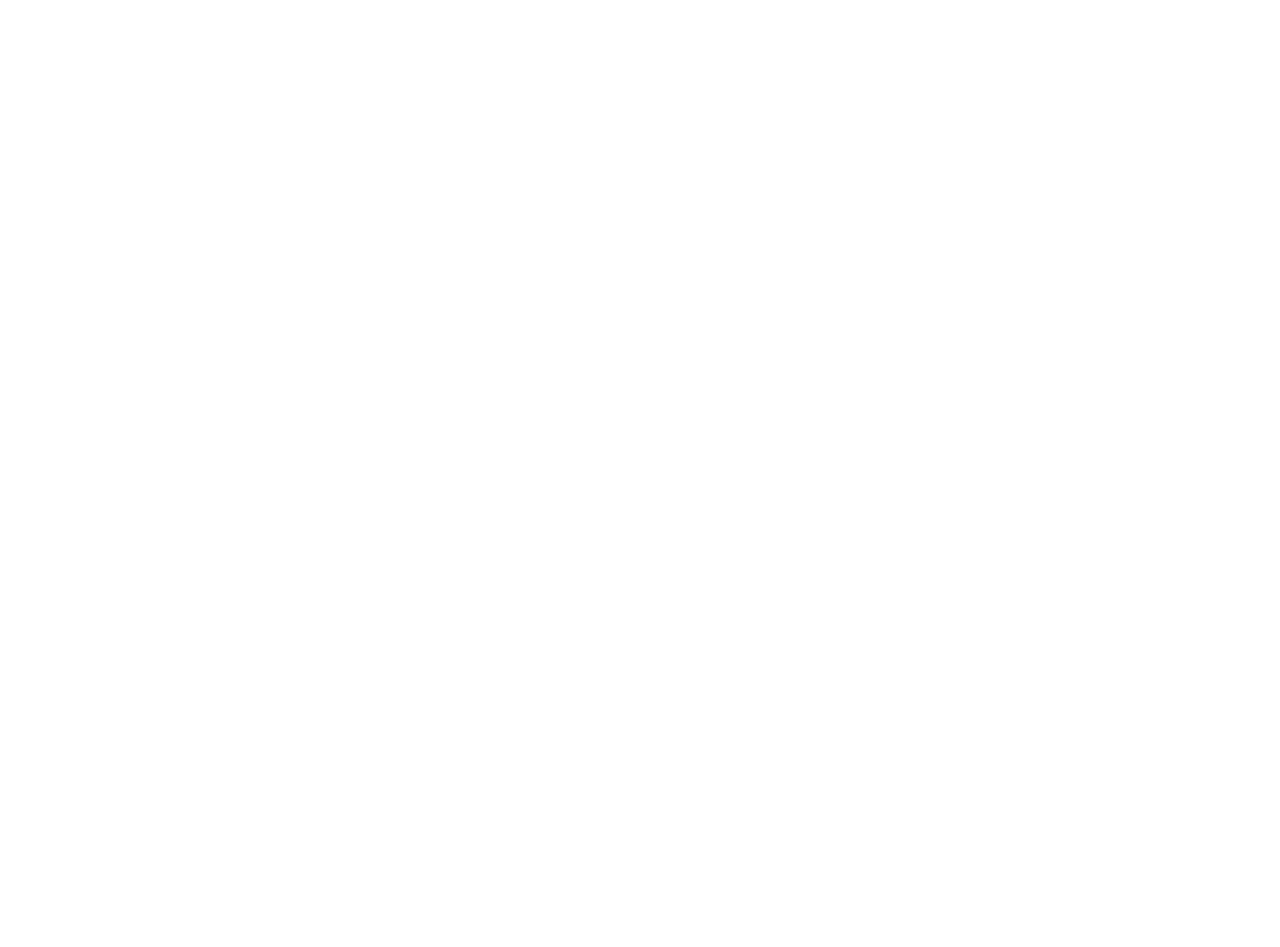
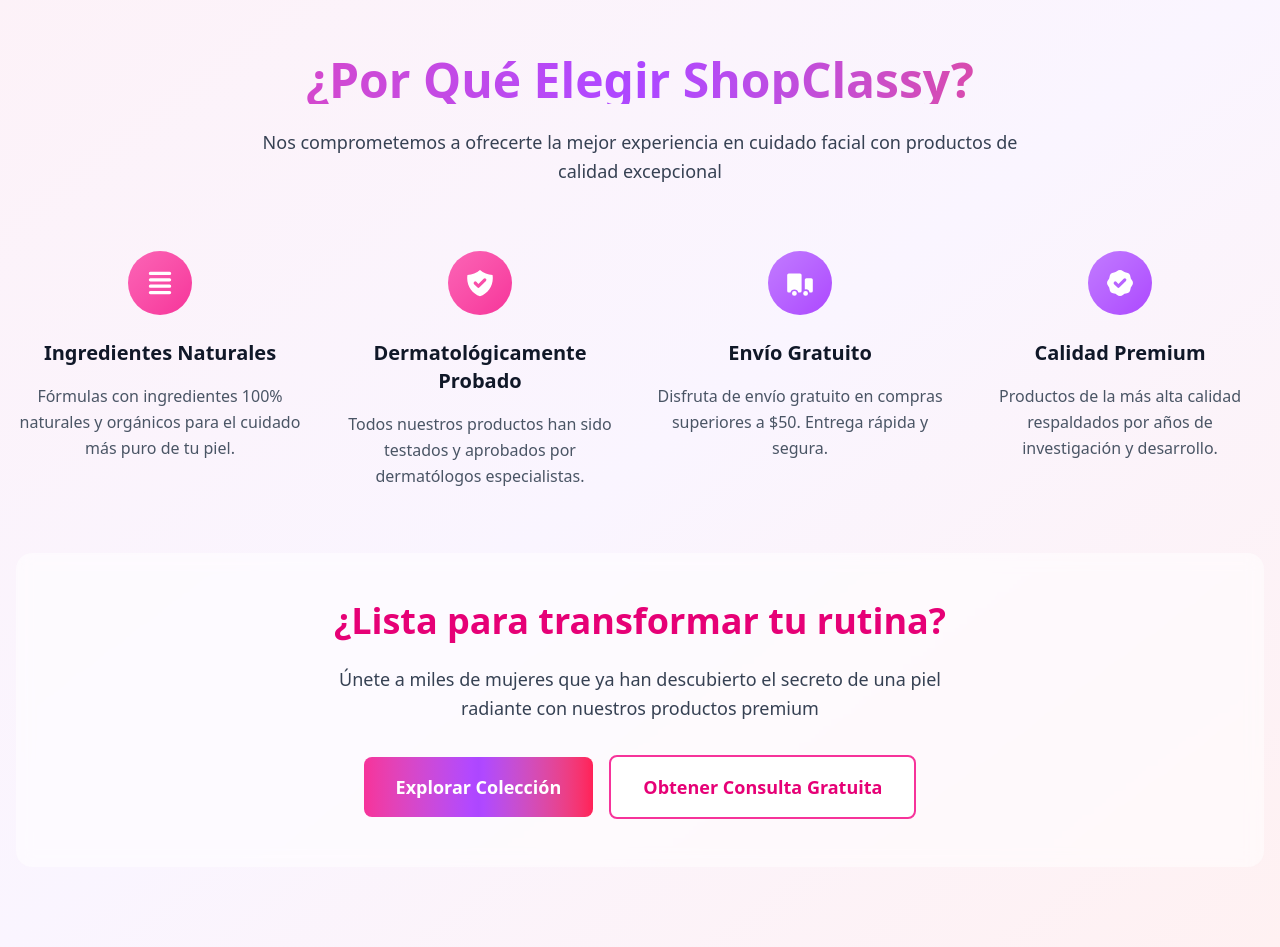
Before and after one commit to LFDIAZDEV2209/shop-classy, an Angular app: page / in a window 1280 px wide. Shown: the part 3080-4027 px from the top of the page. Before the commit the page ends 3056 px from the top, so only its background shows below. Built offline with nearby package versions, Linux system fonts and the light colour scheme.

Commit message:
Add 'Choose Us' section to dashboard with features highlighting natural ingredients, dermatological testing, free shipping, and premium quality. Update styles for performance optimizations and transitions.

```diff
--- /dev/null
+++ b/src/app/dashboard/components/chooseus-section/chooseus-section.component.html
@@ -0,0 +1,92 @@
+<section class="py-20 bg-gradient-to-br from-pink-50 via-purple-50 to-rose-50">
+  <div class="container mx-auto px-4">
+
+    <!-- Main Heading -->
+    <div class="text-center mb-16">
+      <h2 class="text-4xl md:text-5xl font-bold bg-gradient-to-r from-pink-500 via-purple-500 to-rose-500 bg-clip-text text-transparent mb-6">
+        ¿Por Qué Elegir ShopClassy?
+      </h2>
+      <p class="text-lg text-gray-700 max-w-3xl mx-auto leading-relaxed">
+        Nos comprometemos a ofrecerte la mejor experiencia en cuidado facial con productos de calidad excepcional
+      </p>
+    </div>
+
+    <!-- Features Grid -->
+    <div class="grid grid-cols-1 md:grid-cols-2 lg:grid-cols-4 gap-8 mb-16">
+
+      <!-- Feature 1: Ingredientes Naturales -->
+      <div class="text-center group">
+        <div class="w-16 h-16 bg-gradient-to-br from-pink-400 to-pink-500 rounded-full flex items-center justify-center mx-auto mb-6 group-hover:scale-110 transition-transform duration-300">
+          <svg class="w-8 h-8 text-white" fill="currentColor" viewBox="0 0 20 20">
+            <path fill-rule="evenodd" d="M3 4a1 1 0 011-1h12a1 1 0 110 2H4a1 1 0 01-1-1zm0 4a1 1 0 011-1h12a1 1 0 110 2H4a1 1 0 01-1-1zm0 4a1 1 0 011-1h12a1 1 0 110 2H4a1 1 0 01-1-1zm0 4a1 1 0 011-1h12a1 1 0 110 2H4a1 1 0 01-1-1z" clip-rule="evenodd"></path>
+          </svg>
+        </div>
+        <h3 class="text-xl font-semibold text-gray-900 mb-4">Ingredientes Naturales</h3>
+        <p class="text-gray-600 leading-relaxed">
+          Fórmulas con ingredientes 100% naturales y orgánicos para el cuidado más puro de tu piel.
+        </p>
+      </div>
+
+      <!-- Feature 2: Dermatológicamente Probado -->
+      <div class="text-center group">
+        <div class="w-16 h-16 bg-gradient-to-br from-pink-400 to-pink-500 rounded-full flex items-center justify-center mx-auto mb-6 group-hover:scale-110 transition-transform duration-300">
+          <svg class="w-8 h-8 text-white" fill="currentColor" viewBox="0 0 20 20">
+            <path fill-rule="evenodd" d="M2.166 4.999A11.954 11.954 0 0010 1.944 11.954 11.954 0 0017.834 5c.11.65.166 1.32.166 2.001 0 5.225-3.34 9.67-8 11.317C5.34 16.67 2 12.225 2 7c0-.682.057-1.35.166-2.001zm11.541 3.708a1 1 0 00-1.414-1.414L9 10.586 7.707 9.293a1 1 0 00-1.414 1.414l2 2a1 1 0 001.414 0l4-4z" clip-rule="evenodd"></path>
+          </svg>
+        </div>
+        <h3 class="text-xl font-semibold text-gray-900 mb-4">Dermatológicamente Probado</h3>
+        <p class="text-gray-600 leading-relaxed">
+          Todos nuestros productos han sido testados y aprobados por dermatólogos especialistas.
+        </p>
+      </div>
+
+      <!-- Feature 3: Envío Gratuito -->
+      <div class="text-center group">
+        <div class="w-16 h-16 bg-gradient-to-br from-purple-400 to-purple-500 rounded-full flex items-center justify-center mx-auto mb-6 group-hover:scale-110 transition-transform duration-300">
+          <svg class="w-8 h-8 text-white" fill="currentColor" viewBox="0 0 20 20">
+            <path d="M8 16.5a1.5 1.5 0 11-3 0 1.5 1.5 0 013 0zM15 16.5a1.5 1.5 0 11-3 0 1.5 1.5 0 013 0z"></path>
+            <path d="M3 4a1 1 0 00-1 1v10a1 1 0 001 1h1.05a2.5 2.5 0 014.9 0H10a1 1 0 001-1V5a1 1 0 00-1-1H3zM14 7a1 1 0 00-1 1v6.05A2.5 2.5 0 0115.95 16H17a1 1 0 001-1V8a1 1 0 00-1-1h-3z"></path>
+          </svg>
+        </div>
+        <h3 class="text-xl font-semibold text-gray-900 mb-4">Envío Gratuito</h3>
+        <p class="text-gray-600 leading-relaxed">
+          Disfruta de envío gratuito en compras superiores a $50. Entrega rápida y segura.
+        </p>
+      </div>
+
+      <!-- Feature 4: Calidad Premium -->
+      <div class="text-center group">
+        <div class="w-16 h-16 bg-gradient-to-br from-purple-400 to-purple-500 rounded-full flex items-center justify-center mx-auto mb-6 group-hover:scale-110 transition-transform duration-300">
+          <svg class="w-8 h-8 text-white" fill="currentColor" viewBox="0 0 20 20">
+            <path fill-rule="evenodd" d="M6.267 3.455a3.066 3.066 0 001.745-.723 3.066 3.066 0 013.976 0 3.066 3.066 0 001.745.723 3.066 3.066 0 012.812 2.812c.051.643.304 1.254.723 1.745a3.066 3.066 0 010 3.976 3.066 3.066 0 00-.723 1.745 3.066 3.066 0 01-2.812 2.812 3.066 3.066 0 00-1.745.723 3.066 3.066 0 01-3.976 0 3.066 3.066 0 00-1.745-.723 3.066 3.066 0 01-2.812-2.812 3.066 3.066 0 00-.723-1.745 3.066 3.066 0 010-3.976 3.066 3.066 0 00.723-1.745 3.066 3.066 0 012.812-2.812zm7.44 5.252a1 1 0 00-1.414-1.414L9 10.586 7.707 9.293a1 1 0 00-1.414 1.414l2 2a1 1 0 001.414 0l4-4z" clip-rule="evenodd"></path>
+          </svg>
+        </div>
+        <h3 class="text-xl font-semibold text-gray-900 mb-4">Calidad Premium</h3>
+        <p class="text-gray-600 leading-relaxed">
+          Productos de la más alta calidad respaldados por años de investigación y desarrollo.
+        </p>
+      </div>
+
+    </div>
+
+    <!-- Call to Action -->
+    <div class="text-center bg-white/50 backdrop-blur-sm rounded-2xl p-8 md:p-12">
+      <h3 class="text-3xl md:text-4xl font-bold text-pink-600 mb-6">
+        ¿Lista para transformar tu rutina?
+      </h3>
+      <p class="text-lg text-gray-700 mb-8 max-w-2xl mx-auto leading-relaxed">
+        Únete a miles de mujeres que ya han descubierto el secreto de una piel radiante con nuestros productos premium
+      </p>
+
+      <div class="flex flex-col sm:flex-row gap-4 justify-center items-center">
+        <button class="bg-gradient-to-r from-pink-500 via-purple-500 to-rose-500 text-white px-8 py-4 rounded-lg font-semibold text-lg hover:shadow-lg hover:scale-105 transition-all duration-300">
+          Explorar Colección
+        </button>
+        <button class="bg-white text-pink-600 border-2 border-pink-500 px-8 py-4 rounded-lg font-semibold text-lg hover:bg-pink-50 hover:scale-105 transition-all duration-300">
+          Obtener Consulta Gratuita
+        </button>
+      </div>
+    </div>
+
+  </div>
+</section>
--- a/src/app/dashboard/pages/dashboard.component.html
+++ b/src/app/dashboard/pages/dashboard.component.html
@@ -1,2 +1,3 @@
 <dashboard-banner></dashboard-banner>
 <products-sections></products-sections>
+<chooseus-section></chooseus-section>
--- a/src/app/dashboard/pages/dashboard.component.ts
+++ b/src/app/dashboard/pages/dashboard.component.ts
@@ -1,11 +1,12 @@
 import { Component } from "@angular/core";
 import { DashboardBannerComponent } from "../components/dashboard-banner/dashboard-banner.component";
 import { ProductsSectionsComponent } from "../components/products-sections/products-sections.component";
+import { ChooseusSectionComponent } from "../components/chooseus-section/chooseus-section.component";
 
 @Component({
   selector: 'dashboard',
   templateUrl: './dashboard.component.html',
-  imports: [DashboardBannerComponent, ProductsSectionsComponent],
+  imports: [DashboardBannerComponent, ProductsSectionsComponent, ChooseusSectionComponent],
 })
 
 export class DashboardComponent {
--- a/src/styles.css
+++ b/src/styles.css
@@ -1,2 +1,20 @@
 /* You can add global styles to this file, and also import other style files */
 @import "tailwindcss";
+
+/* Optimizaciones de rendimiento */
+.line-clamp-2 {
+    display: -webkit-box;
+    -webkit-line-clamp: 2;
+    -webkit-box-orient: vertical;
+    overflow: hidden;
+  }
+
+  /* Optimización de transiciones */
+  .transition-shadow {
+    transition: box-shadow 0.3s ease;
+  }
+
+  /* Optimización de imágenes */
+  img {
+    will-change: transform;
+  }
```
Also changed, not shown: src/app/dashboard/components/chooseus-section/chooseus-section.component.ts (added, +12 -0 lines), 1 other file (tests, documents, lock files or other folders).
